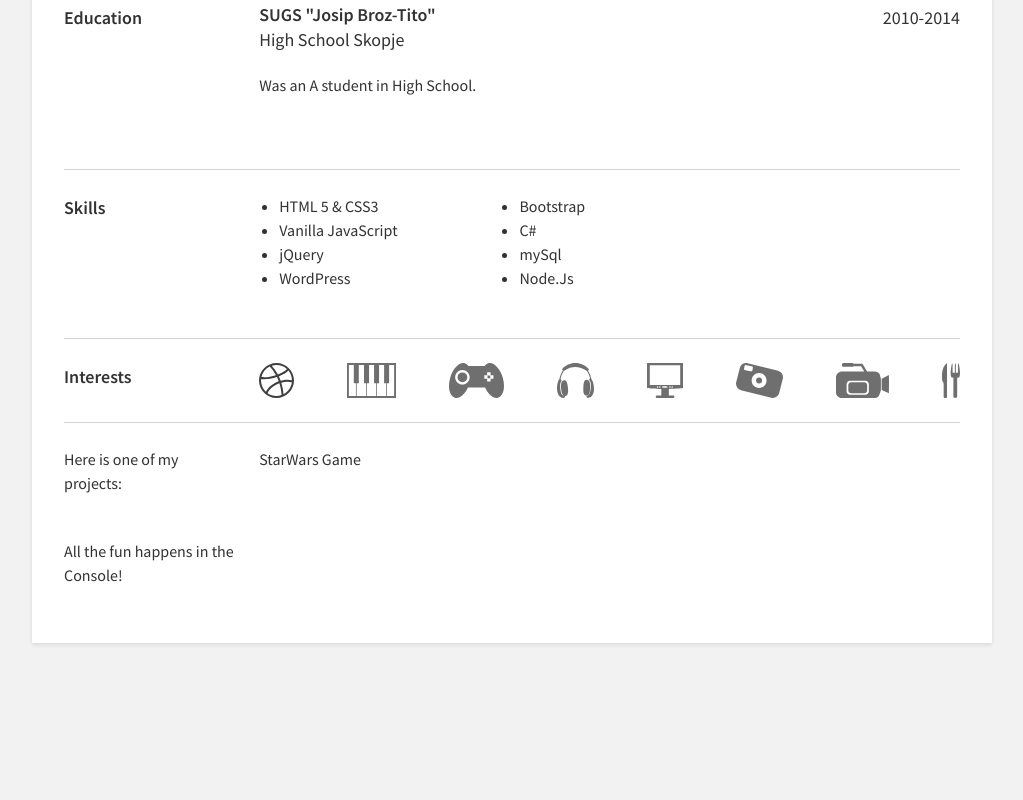
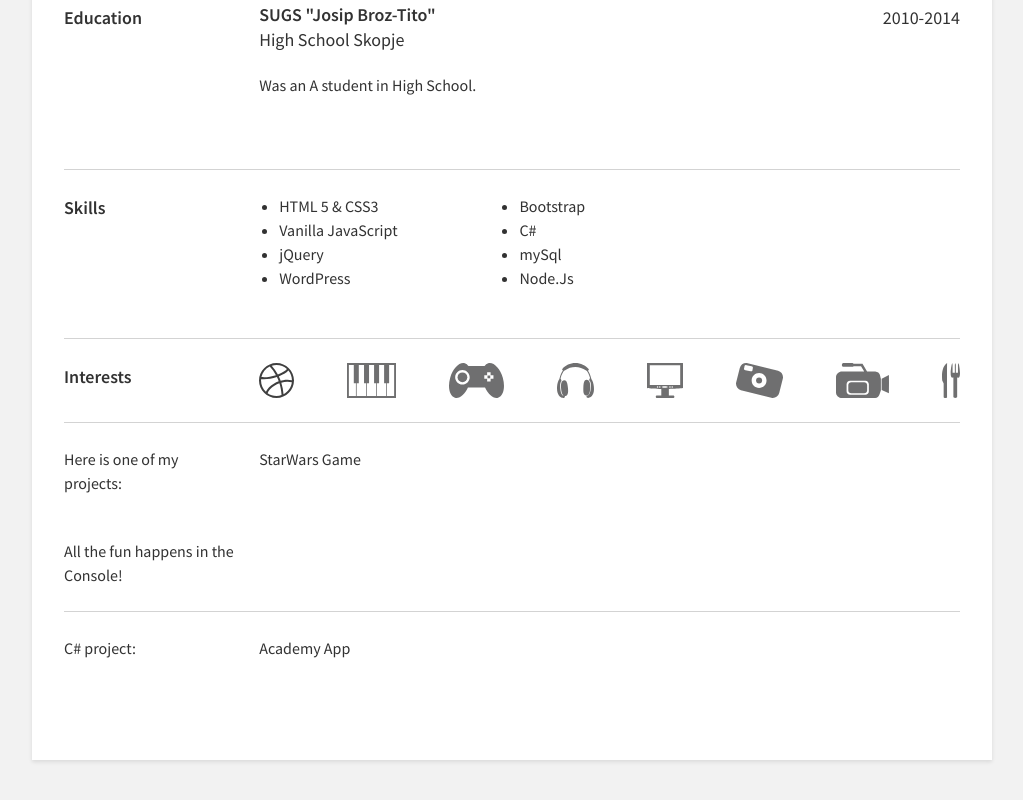
Before and after one commit to trajkovdimitar/resume, a plain HTML site: page index.html in a window 1280 px wide. Shown: the part 802-1602 px from the top of the page, without its empty margins (128-1151 px from the left). Before the commit the page ends 1485 px from the top, so only its background shows below. Drawn offline with nearby package versions, Linux system fonts and the light colour scheme.

Commit message:
Update index.html

```diff
--- a/index.html
+++ b/index.html
@@ -127,7 +127,10 @@
       Here is one of my projects: <a href="http://trajkovdimitar.github.io/starwars.github.io/">StarWars Game</a> <br>
       All the fun happens in the Console!
     </section>
+  <section>
+      C# project: <a href="https://github.com/trajkovdimitar/ManagmentApp/tree/master/AcademyApp/">Academy App</a> <br>
 
+    </section>
   </div>
 </body>
 </html>
```
